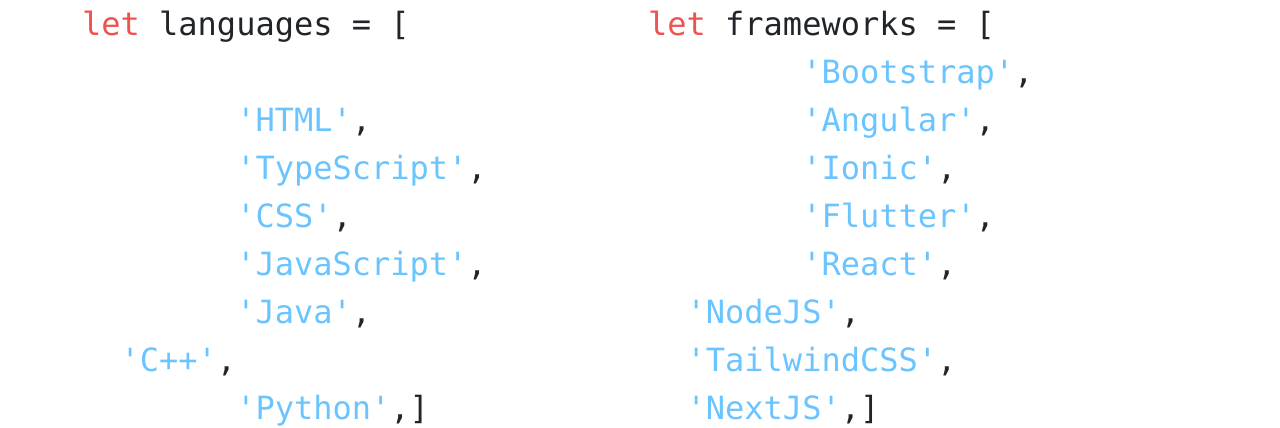
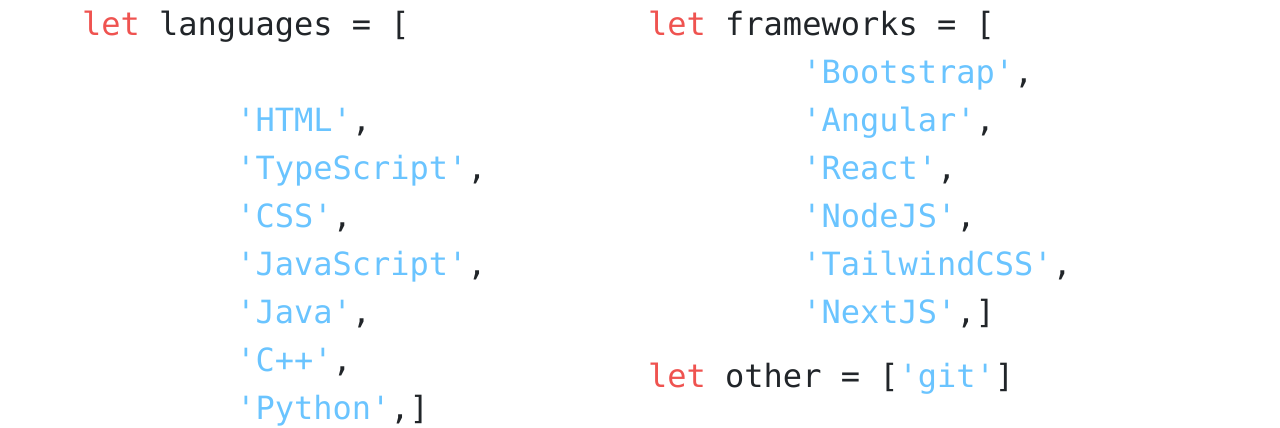
Before and after one commit to ayushlohmod/Portfolio, a website: page index.html in a window 1280 px wide. Shown: the part 2539-2967 px from the top of the page. Drawn offline with nearby package versions, Linux system fonts and the light colour scheme; no server answers.

Commit message:
Update index.html

```diff
--- a/index.html
+++ b/index.html
@@ -314,7 +314,7 @@
 	<span class="highlight-blue">'CSS'</span>,
 	<span class="highlight-blue">'JavaScript'</span>,
 	<span class="highlight-blue">'Java'</span>,
-  <span class="highlight-blue">'C++'</span>,
+ 	<span class="highlight-blue">'C++'</span>,
 	<span class="highlight-blue">'Python'</span>,]
 </pre>
         </div>
@@ -323,12 +323,10 @@
 <span class="highlight-red">let</span> frameworks = [
 	<span class="highlight-blue">'Bootstrap'</span>,
 	<span class="highlight-blue">'Angular'</span>,
-	<span class="highlight-blue">'Ionic'</span>,
-	<span class="highlight-blue">'Flutter'</span>,
 	<span class="highlight-blue">'React'</span>,
-  <span class="highlight-blue">'NodeJS'</span>,
-  <span class="highlight-blue">'TailwindCSS'</span>,
-  <span class="highlight-blue">'NextJS'</span>,]
+  	<span class="highlight-blue">'NodeJS'</span>,
+  	<span class="highlight-blue">'TailwindCSS'</span>,
+  	<span class="highlight-blue">'NextJS'</span>,]
 </pre>
           <div class="flex-card">
             <pre class="text">
```
